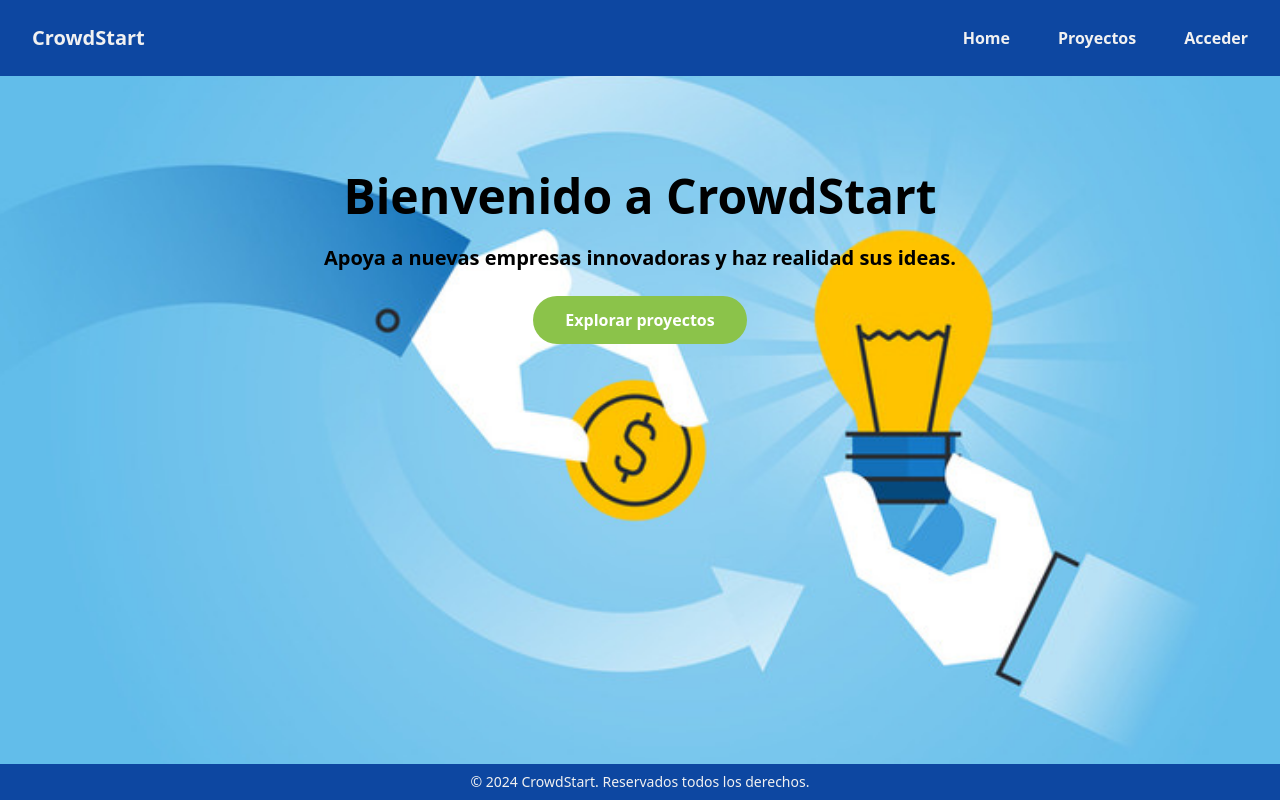
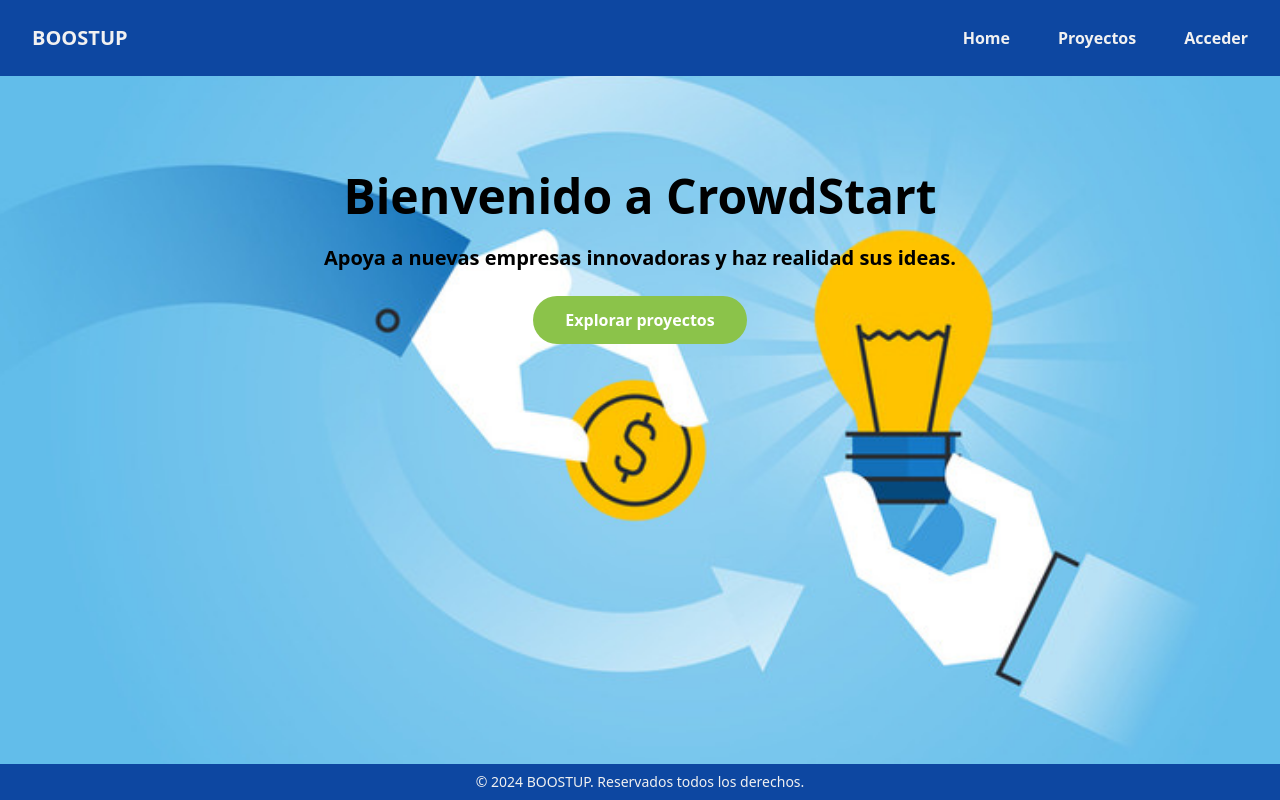
Before and after one commit to No-Country-simulation/c21-21-m-node-react, a Next.js app in the folder frontend/: page / in a window 1280 px wide. Built offline with nearby package versions, Linux system fonts and the light colour scheme.

Commit message:
cambios en el nombre de la pagina

```diff
--- a/frontend/src/app/components/Footer.js
+++ b/frontend/src/app/components/Footer.js
@@ -2,7 +2,7 @@
     return (
         <footer className="bg-customBlue text-customLightgray mt-8 box-border">
             <div className="container mx-auto text-center px-4 py-2">
-                <p className="text-sm">&copy; 2024 CrowdStart. Reservados todos los derechos.</p>
+                <p className="text-sm">&copy; 2024 BOOSTUP. Reservados todos los derechos.</p>
             </div>
         </footer>
     );
--- a/frontend/src/app/components/Navbar.js
+++ b/frontend/src/app/components/Navbar.js
@@ -2,7 +2,7 @@
 import React, { useState } from 'react';
 import Link from 'next/link';
 import Button from '../components/Button';
-import { signIn } from 'next-auth/react';
+// import { signIn } from 'next-auth/react';
 
 const Navbar = () => {
     const [isOpen, setIsOpen] = useState(false);
@@ -30,14 +30,14 @@
             <nav className="mx-auto flex max-w-7xl items-center justify-between p-6 lg:px-8" aria-label="Global">
                 <div className="flex lg:flex-1">
                     <Link href="/" className="-m-1.5 p-1.5">
-                        <h1 className='font-bold text-xl text-customLightgray'>CrowdStart</h1>
+                        <h1 className='font-bold text-xl text-customLightgray'>BOOSTUP</h1>
                     </Link>
                 </div>
                 <div className="flex lg:hidden">
                     <Button type="button"
                         className="-m-2.5 inline-flex items-center justify-center rounded-md p-2.5 text-gray-700"
                         onClick={toggleMenu}>
-                    <span className="sr-only">Open main menu</span>
+                        <span className="sr-only">Abrir</span>
                         <svg
                             className="h-6 w-6"
                             fill="none"
@@ -68,13 +68,13 @@
                 <div className="fixed inset-y-0 right-0 z-10 w-full overflow-y-auto bg-white px-6 py-6 sm:max-w-sm sm:ring-1 sm:ring-gray-900/10">
                     <div className="flex items-center justify-between">
                         <Link href="/" className="-m-1.5 p-1.5">
-                            <h1 className='font-bold text-xl text-gray-900'>CrowdStart</h1>
+                            <h1 className='font-bold text-xl text-gray-900'>BOOSTUP</h1>
                         </Link>
                         <Button type="button"
                             className="-m-2.5 rounded-md p-2.5 text-gray-700"
                             onClick={toggleMenu}
-                            >
-                            <span className="sr-only">Close menu</span>
+                        >
+                            <span className="sr-only">X</span>
                             <svg
                                 className="h-6 w-6"
                                 fill="none"
@@ -82,7 +82,7 @@
                                 strokeWidth="1.5"
                                 stroke="currentColor"
                                 aria-hidden="true"
-                                >
+                            >
                                 <path strokeLinecap="round" strokeLinejoin="round" d="M6 18 18 6M6 6l12 12" />
                             </svg>
                         </Button>
@@ -90,7 +90,7 @@
                     <div className="mt-6 flow-root">
                         <div className="-my-6 divide-y divide-gray-500/10">
                             <div className="space-y-2 py-6">
-                            <Button onClick={openModal} className="text-md font-semibold leading-6">Acceder</Button>
+                                <Button onClick={openModal} className="text-md font-semibold leading-6">Acceder</Button>
                                 {
                                     menuItems.map((item) => (
                                         <Link key={item.label} href={item.to}
```
Also changed, not shown: frontend/src/app/components/Button.js (+5 -5 lines).
